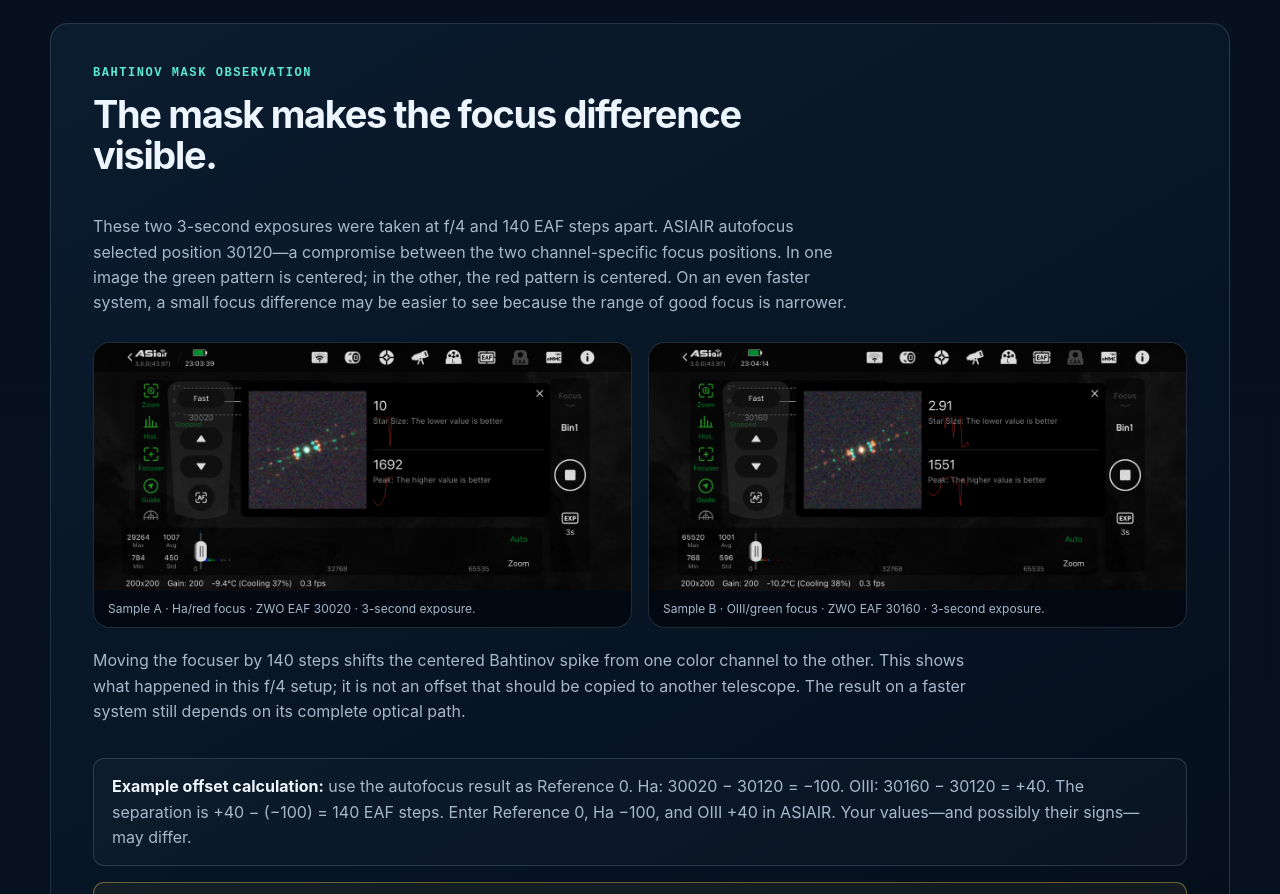
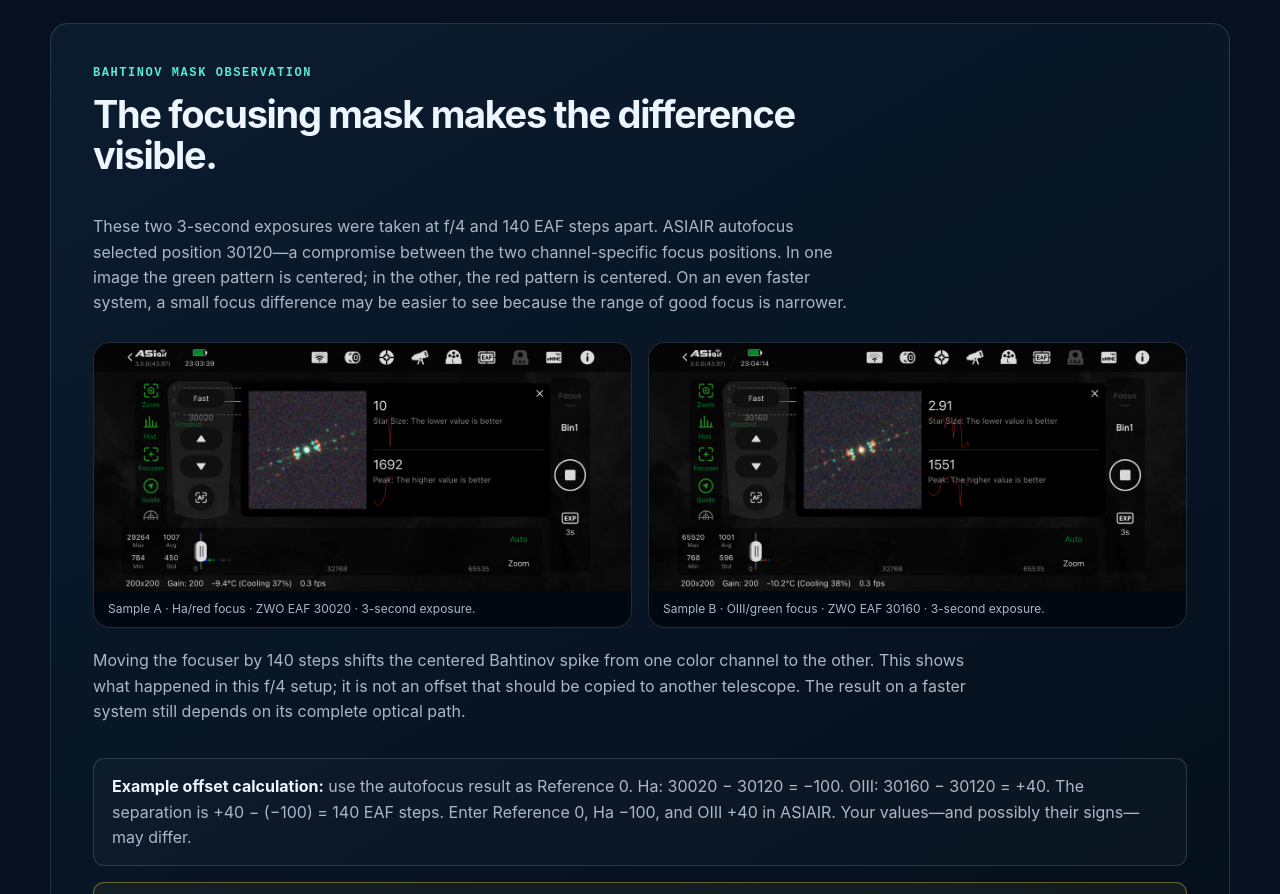
Before and after one commit to kirpersidsky/rp2040-efw-hid-emulator, a plain HTML site: page docs/index.html in a window 1280 px wide. Shown: the part 1140-2034 px from the top of the page. Drawn offline with Linux system fonts and the light colour scheme.

Commit message:
Refine focusing mask heading

```diff
--- a/docs/index.html
+++ b/docs/index.html
@@ -84,7 +84,7 @@
 <div class="measurement">
 <div class="measurement-heading">
 <p class="eye">Bahtinov mask observation</p>
-<h3>The mask makes the focus difference visible.</h3>
+<h3>The focusing mask makes the difference visible.</h3>
 <p>These two 3-second exposures were taken at f/4 and 140 EAF steps apart. ASIAIR autofocus selected position 30120—a compromise between the two channel-specific focus positions. In one image the green pattern is centered; in the other, the red pattern is centered. On an even faster system, a small focus difference may be easier to see because the range of good focus is narrower.</p>
 </div>
 <div class="focus-samples">
```
